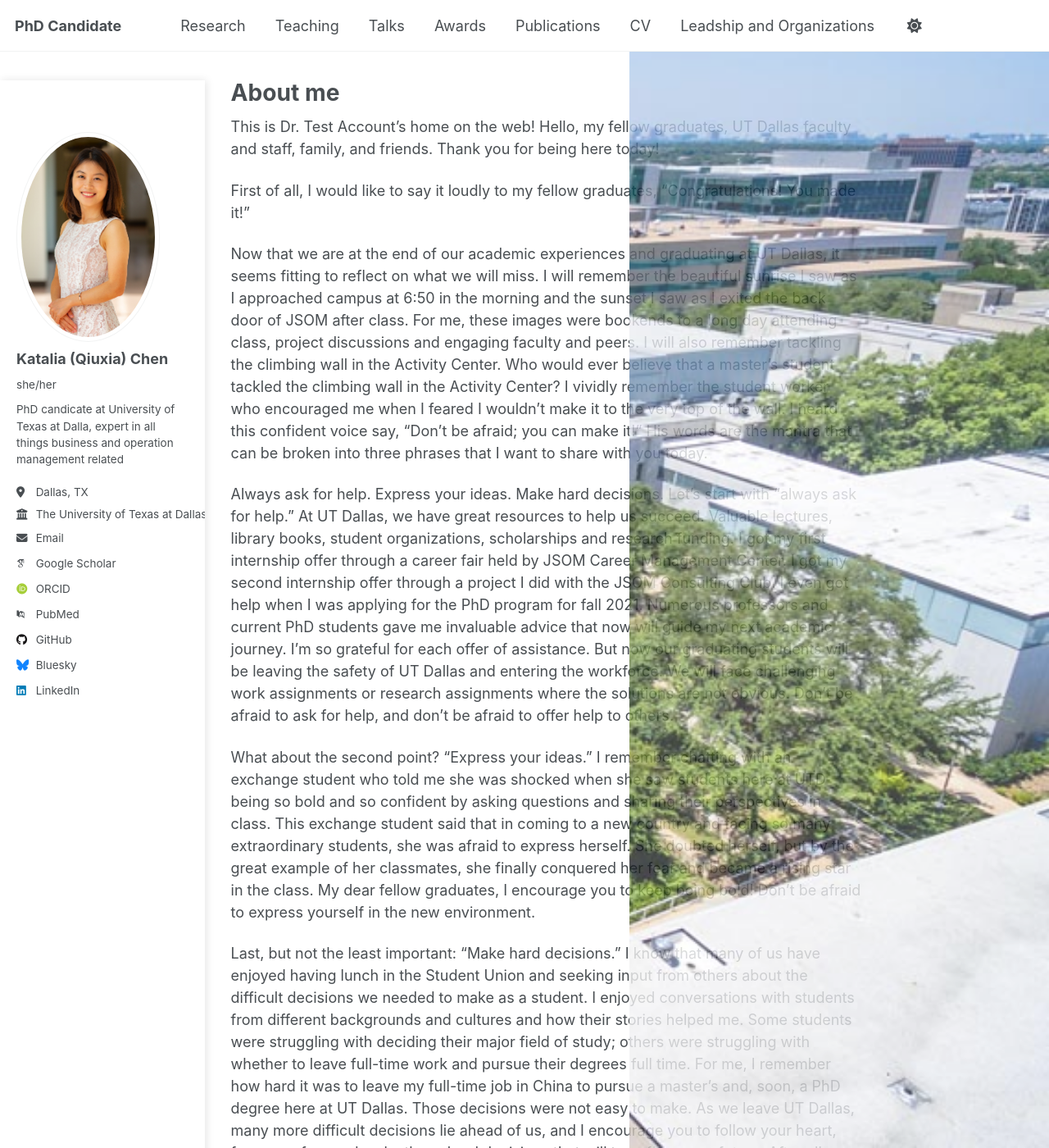
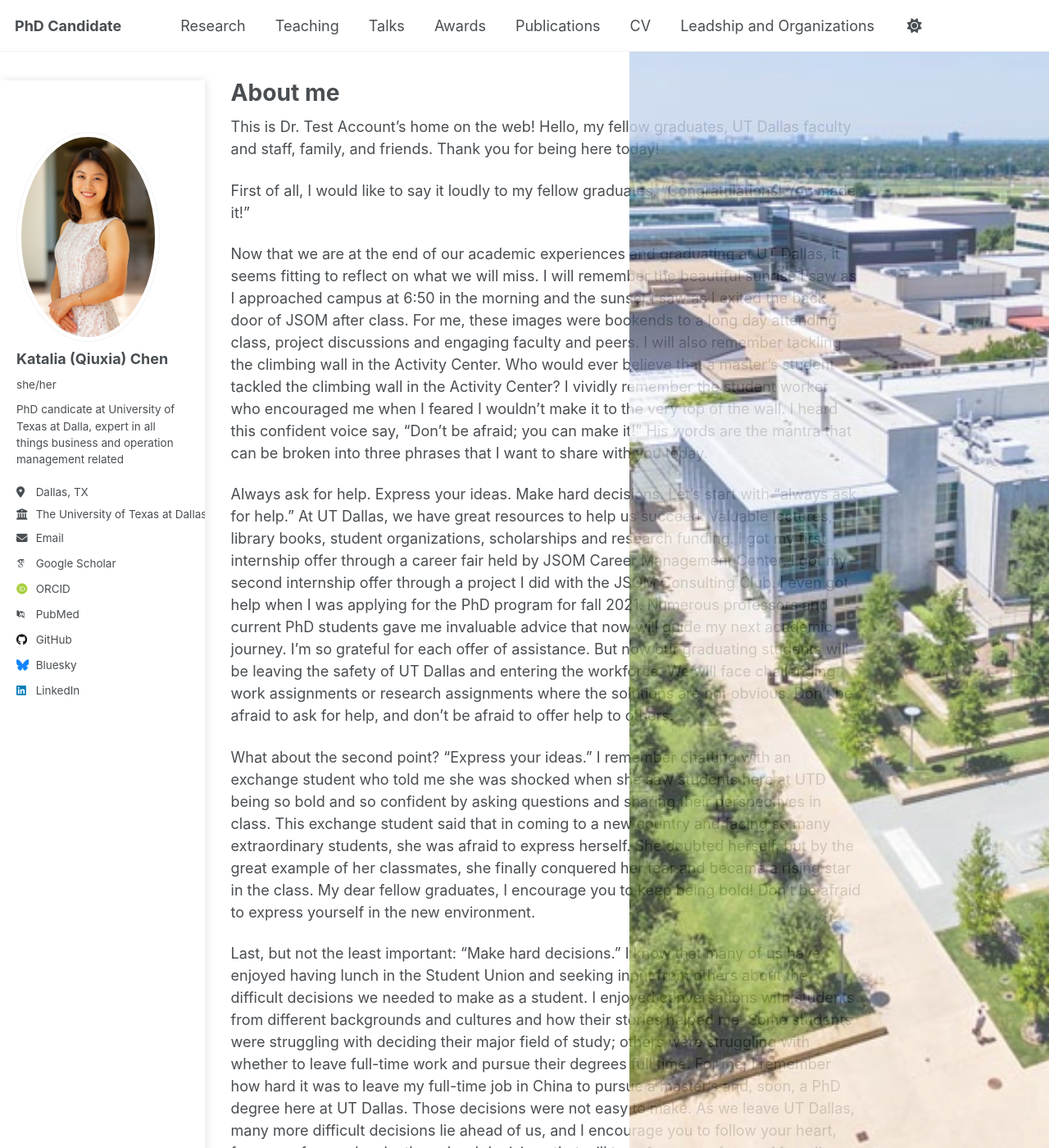
Before and after one commit to qxc2/Katalia_Qiuxia_Chen_v1, a Jekyll site: the page built from _pages/about.md, in a window 1280 px wide and 1400 px high. Shown: the whole window at 82% size. Built offline with Jekyll 4.4.1, drawn with Linux system fonts in a browser that asks for light colours; some web fonts are replaced.

Commit message:
Update main.scss

```diff
--- a/assets/css/main.scss
+++ b/assets/css/main.scss
@@ -81,10 +81,10 @@
     height: 100vh; /* Full height */
     background-image: url('https://sp112358.github.io/Katalia_Qiuxia_Chen_2/assets/UTD-1.jpg'); /* Update with correct path */
     background-size: cover;
-    background-position: right ;
+    background-position: center ;
     background-repeat: no-repeat;
     opacity: 0.8; /* Adjust transparency */
-    z-index: 5;
+    z-index: 1;
 }
 
 /* Sidebar stays fixed on the left */
@@ -108,6 +108,6 @@
     background-color: white;
     padding: 20px;
     position: relative;
-    z-index: 1;
+    z-index: 30;
     box-shadow: 0px 0px 20px rgba(0, 0, 0, 0.2);
 }
```
